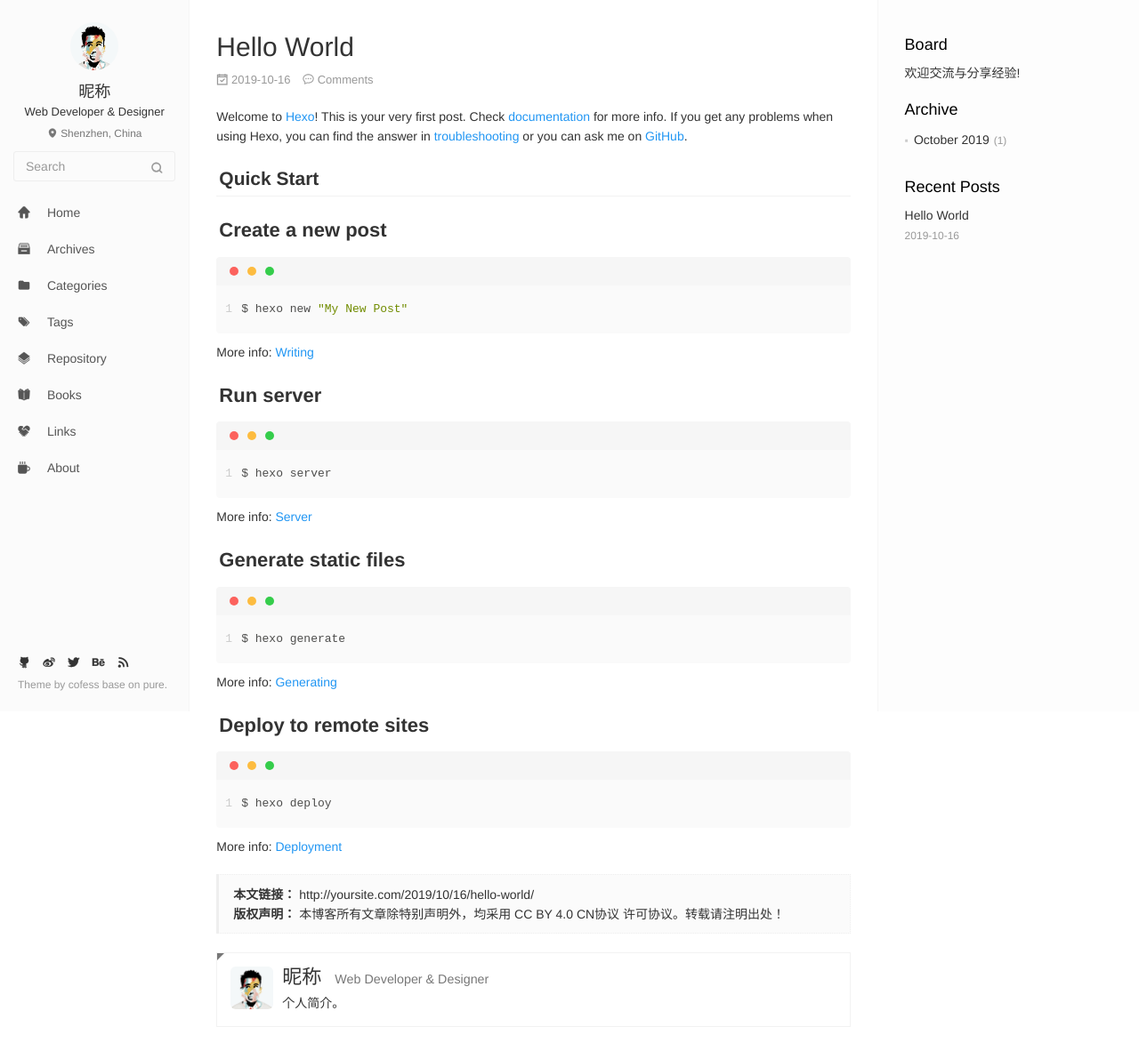
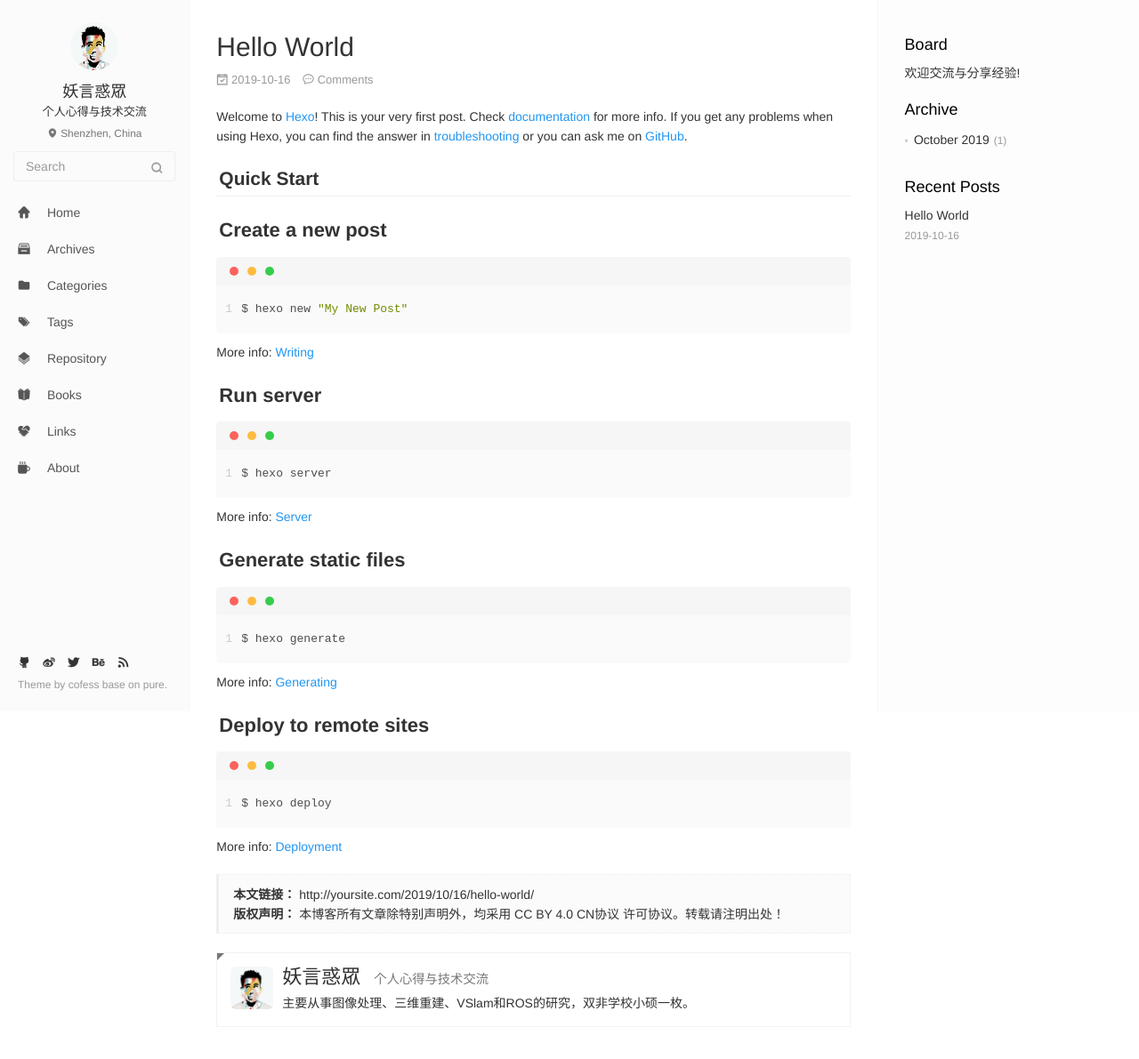
Before and after one commit to zhenkai996icu/zhenkai996icu.github.io, a plain HTML site: page index.html in a window 1280 px wide. Shown: the whole page at 89% size. Drawn offline with nearby package versions, Linux system fonts and the light colour scheme; files that its build step writes are made by us from their sources; files whose address does not match are found by name.

Commit message:
Site updated: 2019-10-17 10:24:09

```diff
--- a/index.html
+++ b/index.html
@@ -50,8 +50,8 @@
         <a id="avatar" href="https://github.com/cofess" target="_blank">
           <img class="img-circle img-rotate" src="/images/avatar.jpg" width="200" height="200">
         </a>
-        <h2 id="name" class="hidden-xs hidden-sm">昵称</h2>
-        <h3 id="title" class="hidden-xs hidden-sm hidden-md">Web Developer &amp; Designer</h3>
+        <h2 id="name" class="hidden-xs hidden-sm">妖言惑眾</h2>
+        <h3 id="title" class="hidden-xs hidden-sm hidden-md">个人心得与技术交流</h3>
         <small id="location" class="text-muted hidden-xs hidden-sm"><i class="icon icon-map-marker"></i> Shenzhen, China</small>
       </div>
 
@@ -331,8 +331,8 @@
         </a>
       </div>
       <div class="media-body">
-        <h3 class="media-heading"><a href="https://github.com/cofess" target="_blank"><span class="text-dark">昵称</span><small class="ml-1x">Web Developer &amp; Designer</small></a></h3>
-        <div>个人简介。</div>
+        <h3 class="media-heading"><a href="https://github.com/cofess" target="_blank"><span class="text-dark">妖言惑眾</span><small class="ml-1x">个人心得与技术交流</small></a></h3>
+        <div>主要从事图像处理、三维重建、VSlam和ROS的研究，双非学校小硕一枚。</div>
       </div>
     </figure>
   </div>
```
Also changed, not shown: 2019/10/16/hello-world/index.html (+4 -4 lines), 404.html (+4 -4 lines), about/index.html (+2 -2 lines), archives/2019/10/index.html (+2 -2 lines), archives/2019/index.html (+2 -2 lines), archives/index.html (+2 -2 lines), books/index.html (+2 -2 lines), categories/index.html (+2 -2 lines), links/index.html (+2 -2 lines), repository/index.html (+3 -3 lines), tags/index.html (+2 -2 lines).
